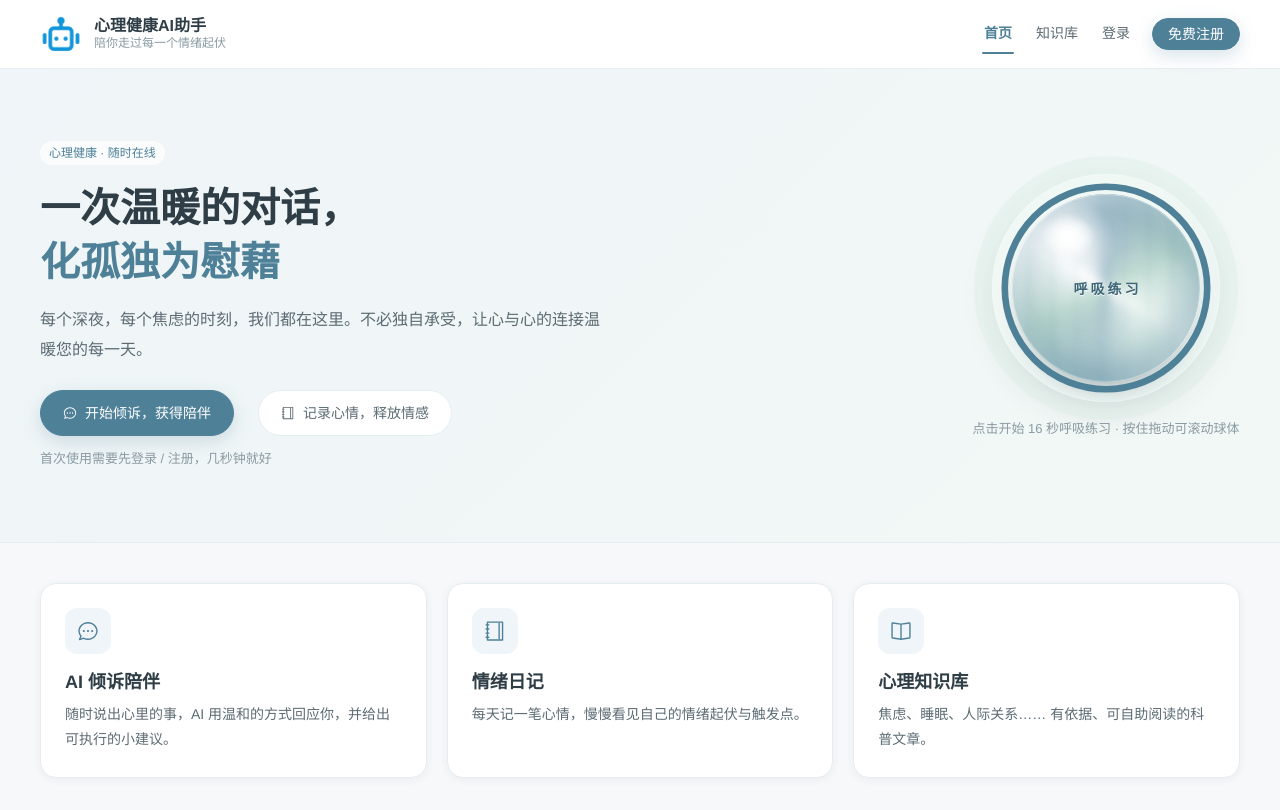
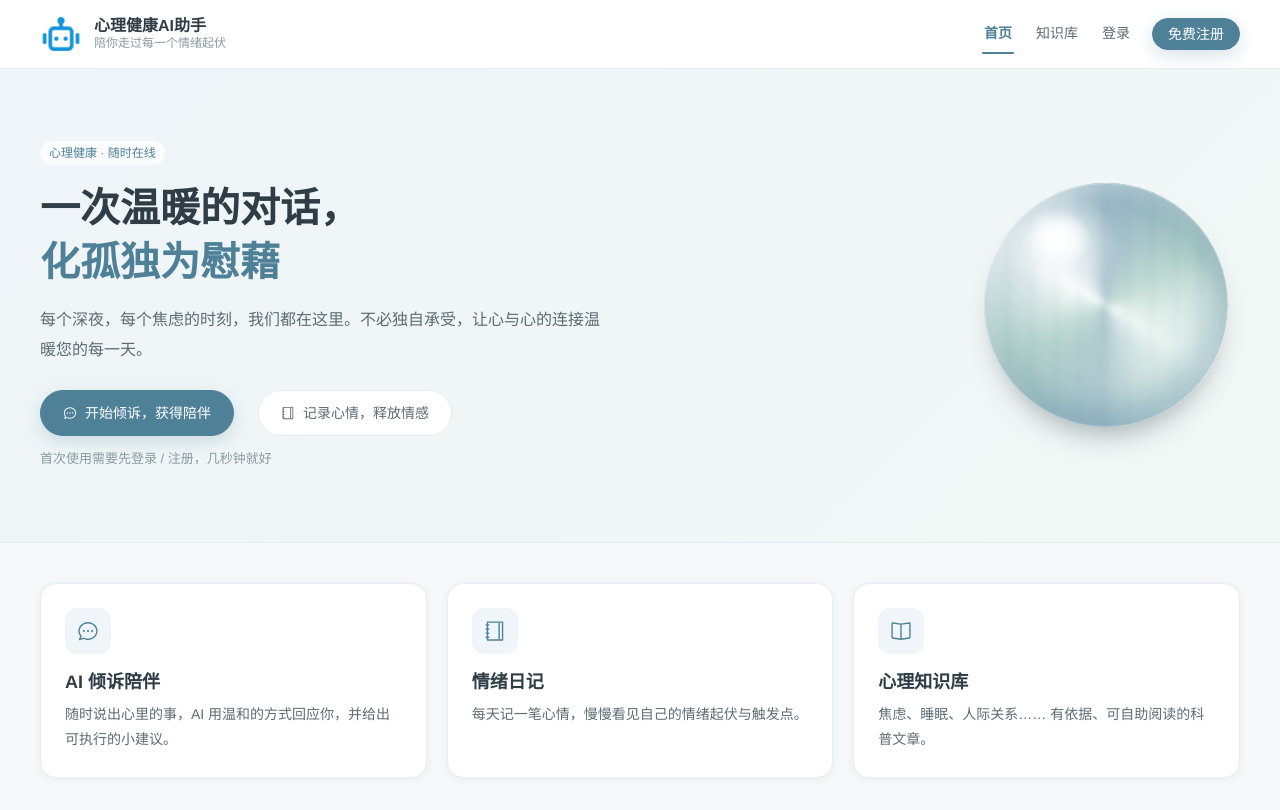
Before and after one commit to wucha-rmh/mental-assistant, a Vue app in the folder frontend/: page / in a window 1280 px wide. Built offline with nearby package versions, Linux system fonts and the light colour scheme.

Commit message:
refactor(home): 球体去掉呼吸引导/文字/圆环，改为纯可滚动球体

```diff
--- a/frontend/src/views/home.vue
+++ b/frontend/src/views/home.vue
@@ -23,44 +23,27 @@
                     </div>
                     <p v-if="!isLoggedIn" class="hero-hint">首次使用需要先登录 / 注册，几秒钟就好</p>
                 </div>
-                <!-- 呼吸球：点击开始 / 结束引导式呼吸练习 -->
+                <!-- 可滚动的球体：按住左右拖动即滚动，松手带一点惯性 -->
                 <div class="hero-art">
-                    <button
-                        type="button"
-                        class="breath-ball"
-                        :class="{ 'is-active': breathing, 'is-dragging': dragging }"
-                        :style="ballStyle"
-                        :aria-pressed="breathing ? 'true' : 'false'"
-                        :aria-label="breathing ? '结束呼吸练习' : '开始呼吸练习'"
-                        @click="onClick"
+                    <div
+                        class="roll-ball"
+                        :class="{ 'is-dragging': dragging }"
+                        role="img"
+                        aria-label="可滚动的球体，按住左右拖动"
+                        tabindex="0"
                         @pointerdown="onPointerDown"
                         @pointermove="onPointerMove"
                         @pointerup="onPointerUp"
                         @pointercancel="endDrag"
+                        @keydown.left.prevent="spin(-28)"
+                        @keydown.right.prevent="spin(28)"
                     >
-                        <span class="ball-halo" aria-hidden="true"></span>
-                        <!-- 3D 球体：内层纹理随拖动旋转，外层负责高光与暗部 -->
-                        <span class="ball-sphere" aria-hidden="true">
+                        <span class="ball-sphere">
                             <span class="sphere-texture" :style="{ transform: `rotate(${roll}deg)` }"></span>
                             <span class="sphere-shade"></span>
                             <span class="sphere-sheen"></span>
                         </span>
-                        <svg class="ball-ring" viewBox="0 0 100 100" aria-hidden="true">
-                            <circle class="ring-track" cx="50" cy="50" r="46" />
-                            <circle class="ring-progress" cx="50" cy="50" r="46" :style="{ strokeDashoffset: ringOffset }" />
-                        </svg>
-                        <span class="ball-core">
-                            <template v-if="breathing">
-                                <span class="ball-phase">{{ phase.text }}</span>
-                                <span class="ball-count">{{ remaining }}</span>
-                            </template>
-                            <span v-else class="ball-label">呼吸练习</span>
-                        </span>
-                    </button>
-                    <p class="ball-hint">
-                        <template v-if="breathing">第 {{ cycles }} 轮 · {{ phase.tip }} · 点击结束</template>
-                        <template v-else>点击开始 {{ totalSeconds }} 秒呼吸练习 · 按住拖动可滚动球体</template>
-                    </p>
+                    </div>
                 </div>
             </div>
         </section>
@@ -91,78 +74,14 @@ const router = useRouter()
 
 const isLoggedIn = ref(false)
 
-/* ── 呼吸球：4-4-6-2 引导呼吸（焦虑时常用来把呼吸放慢的节奏） ── */
-const BREATH_PHASES = [
-    { key: 'inhale', text: '吸气', seconds: 4, scale: 1.16, tip: '用鼻子慢慢吸气' },
-    { key: 'hold', text: '屏息', seconds: 4, scale: 1.16, tip: '轻轻屏住就好' },
-    { key: 'exhale', text: '呼气', seconds: 6, scale: 0.86, tip: '用嘴缓缓呼气' },
-    { key: 'rest', text: '停留', seconds: 2, scale: 0.86, tip: '放松，准备下一轮' }
-]
-const RING_LENGTH = 2 * Math.PI * 46
-
-const breathing = ref(false)
-const phaseIndex = ref(0)
-const remaining = ref(BREATH_PHASES[0].seconds)
-const cycles = ref(0)
+/* ── 可滚动的球体：按住左右拖动即滚动，松手带一点惯性 ── */
 const reducedMotion = ref(false)
-let timer = null
-
-const phase = computed(() => BREATH_PHASES[phaseIndex.value])
-const totalSeconds = computed(() => BREATH_PHASES.reduce((sum, item) => sum + item.seconds, 0))
-
-// 每个阶段用不同的过渡时长，球体大小就与阶段秒数严格同步
-const ballStyle = computed(() => {
-    if (!breathing.value || reducedMotion.value) {
-        return { transform: 'scale(1)', '--ball-duration': '0.8s' }
-    }
-    return { transform: `scale(${phase.value.scale})`, '--ball-duration': `${phase.value.seconds}s` }
-})
-
-// 圆环随当前阶段倒计时逐渐走完
-const ringOffset = computed(() => {
-    if (!breathing.value) return 0
-    return RING_LENGTH * (1 - remaining.value / phase.value.seconds)
-})
-
-const tick = () => {
-    remaining.value -= 1
-    if (remaining.value > 0) return
-    const next = (phaseIndex.value + 1) % BREATH_PHASES.length
-    if (next === 0) cycles.value += 1
-    phaseIndex.value = next
-    remaining.value = BREATH_PHASES[next].seconds
-}
-
-const startBreathing = () => {
-    phaseIndex.value = 0
-    remaining.value = BREATH_PHASES[0].seconds
-    cycles.value = 1
-    breathing.value = true
-    timer = setInterval(tick, 1000)
-}
-
-const stopBreathing = () => {
-    breathing.value = false
-    cycles.value = 0
-    phaseIndex.value = 0
-    remaining.value = BREATH_PHASES[0].seconds
-    if (timer) {
-        clearInterval(timer)
-        timer = null
-    }
-}
-
-const toggleBreathing = () => (breathing.value ? stopBreathing() : startBreathing())
-
-/* ── 球体拖动：按住左右拖动即滚动，松手带一点惯性；没拖动才算点击 ── */
 const roll = ref(0)
 const dragging = ref(false)
 let pointerId = null
-let startX = 0
 let lastX = 0
 let velocity = 0
 let inertiaId = null
-let moved = false
 
 const stopInertia = () => {
     if (inertiaId) {
@@ -185,8 +104,6 @@ const onPointerDown = (event) => {
     if (event.pointerType === 'mouse' && event.button !== 0) return
     pointerId = event.pointerId
     dragging.value = true
-    moved = false
-    startX = event.clientX
     lastX = event.clientX
     velocity = 0
     stopInertia()
@@ -197,7 +114,6 @@ const onPointerMove = (event) => {
     if (!dragging.value || event.pointerId !== pointerId) return
     const delta = event.clientX - lastX
     lastX = event.clientX
-    if (Math.abs(event.clientX - startX) > 6) moved = true
     roll.value += delta * 0.6
     velocity = delta * 0.6
 }
@@ -206,18 +122,19 @@ const endDrag = () => {
     if (!dragging.value) return
     dragging.value = false
     pointerId = null
-    if (moved) glide()
+    if (!reducedMotion.value) glide()
 }
 
 const onPointerUp = () => endDrag()
 
-const onClick = () => {
-    // 拖动结束浏览器仍会补一次 click，这里要把它与「真正的点击」区分开
-    if (moved) {
-        moved = false
-        return
+// 键盘也能转：左右方向键各推一把
+const spin = (deg) => {
+    stopInertia()
+    roll.value += deg
+    if (!reducedMotion.value) {
+        velocity = deg * 0.4
+        glide()
     }
-    toggleBreathing()
 }
 
 // 需要登录的入口在未登录时先引导到登录页，避免点进去一路报错
@@ -260,7 +177,6 @@ onMounted(() => {
 })
 
 onBeforeUnmount(() => {
-    if (timer) clearInterval(timer)
     stopInertia()
 })
 </script>
@@ -335,105 +251,39 @@ onBeforeUnmount(() => {
     color: var(--mh-text-3);
 }
 
-/* ── 呼吸球（点击开始引导式呼吸练习） ── */
+/* ── 可滚动的球体（按住左右拖动即滚动） ── */
 .hero-art {
     width: 268px;
     flex-shrink: 0;
     display: flex;
-    flex-direction: column;
     align-items: center;
-    gap: var(--mh-space-4);
+    justify-content: center;
 }
 
-.breath-ball {
+.roll-ball {
     position: relative;
-    width: 228px;
-    height: 228px;
-    padding: 0;
-    border: 0;
+    width: 244px;
+    height: 244px;
     border-radius: 50%;
     cursor: grab;
-    font-family: inherit;
     touch-action: pan-y;
     user-select: none;
-    display: flex;
-    align-items: center;
-    justify-content: center;
-    background: radial-gradient(
-        circle at 32% 26%,
-        rgba(255, 255, 255, 0.96) 0%,
-        rgba(255, 255, 255, 0.78) 46%,
-        var(--mh-primary-light-9) 100%
-    );
-    box-shadow: var(--mh-shadow-lg), inset 0 0 0 1px rgba(255, 255, 255, 0.9);
-    transform: scale(1);
-    /* --ball-duration 由脚本按当前阶段秒数注入，球体缩放与呼吸节拍严格同步 */
-    transition: transform var(--ball-duration, 0.8s) ease-in-out, box-shadow 0.35s ease;
     -webkit-tap-highlight-color: transparent;
-
-    &:hover,
-    &.is-active {
-        box-shadow: var(--mh-shadow-primary), inset 0 0 0 1px rgba(255, 255, 255, 0.9);
-    }
 
     &:focus-visible {
         outline: 2px solid var(--mh-primary);
         outline-offset: 6px;
     }
 
-    .ball-halo {
-        position: absolute;
-        inset: -16px;
-        border-radius: 50%;
-        background: var(--mh-mint-light-7);
-        opacity: 0;
-        animation: ball-breathe 7s ease-in-out infinite;
-        pointer-events: none;
-    }
-
-    &.is-active .ball-halo {
-        animation: none;
-        opacity: 0.35;
-    }
-
-    .ball-ring {
-        position: absolute;
-        inset: 4px;
-        width: calc(100% - 8px);
-        height: calc(100% - 8px);
-        transform: rotate(-90deg);
-        pointer-events: none;
-
-        .ring-track,
-        .ring-progress {
-            fill: none;
-            stroke-linecap: round;
-        }
-
-        .ring-track {
-            stroke: var(--mh-border-strong);
-            stroke-width: 1.5;
-            opacity: 0.8;
-        }
-
-        .ring-progress {
-            stroke: var(--mh-primary);
-            stroke-width: 3;
-            /* 2π × 46，与脚本里的 RING_LENGTH 一致（r 见模板中的 circle） */
-            stroke-dasharray: 289.03;
-            transition: stroke-dashoffset 1s linear;
-        }
-    }
-
     /* ── 3D 球体：内层纹理负责「滚」，外层负责体积感 ── */
     .ball-sphere {
         position: absolute;
-        inset: 20px;
+        inset: 0;
         border-radius: 50%;
         overflow: hidden;
         background: radial-gradient(circle at 50% 45%, #f3f8fa 0%, #d7e5ec 100%);
         /* 落地投影：让球「坐」在页面上而不是贴在上面 */
-        box-shadow: 0 16px 26px -14px rgba(47, 62, 70, 0.45);
+        box-shadow: 0 18px 30px -14px rgba(47, 62, 70, 0.45);
         pointer-events: none;
     }
 
@@ -495,77 +345,8 @@ onBeforeUnmount(() => {
             radial-gradient(circle at 30% 23%, rgba(255, 255, 255, 0.9) 0%, rgba(255, 255, 255, 0) 13%);
     }
 
-    .ball-core {
-        position: relative;
-        display: flex;
-        flex-direction: column;
-        align-items: center;
-        justify-content: center;
-        color: var(--mh-primary-dark-2);
-        pointer-events: none;
-    }
-
-    .ball-label {
-        font-size: var(--mh-font-3);
-        font-weight: 600;
-        letter-spacing: 3px;
-        text-indent: 3px;
-        color: var(--mh-primary-dark-2);
-        text-shadow: 0 1px 0 rgba(255, 255, 255, 0.85);
-    }
-
-    .ball-phase {
-        font-size: var(--mh-font-4);
-        font-weight: 600;
-        letter-spacing: 4px;
-        text-indent: 4px;
-        text-shadow: 0 1px 0 rgba(255, 255, 255, 0.85);
-    }
-
-    .ball-count {
-        font-size: var(--mh-font-7);
-        font-weight: 600;
-        line-height: 1.2;
-        color: var(--mh-text-1);
-        text-shadow: 0 1px 0 rgba(255, 255, 255, 0.85);
-        font-variant-numeric: tabular-nums;
-    }
-
     &.is-dragging {
         cursor: grabbing;
-
-        .sphere-texture {
-            filter: blur(11px);
-        }
-    }
-}
-
-.ball-hint {
-    height: 18px;
-    font-size: var(--mh-font-2);
-    color: var(--mh-text-3);
-    text-align: center;
-}
-
-@keyframes ball-breathe {
-    0%,
-    100% {
-        opacity: 0;
-        transform: scale(0.94);
-    }
-    50% {
-        opacity: 0.5;
-        transform: scale(1.06);
-    }
-}
-
-@media (prefers-reduced-motion: reduce) {
-    .breath-ball {
-        transition: box-shadow 0.35s ease;
-    }
-
-    .breath-ball .ball-halo {
-        animation: none;
     }
 }
 
```
